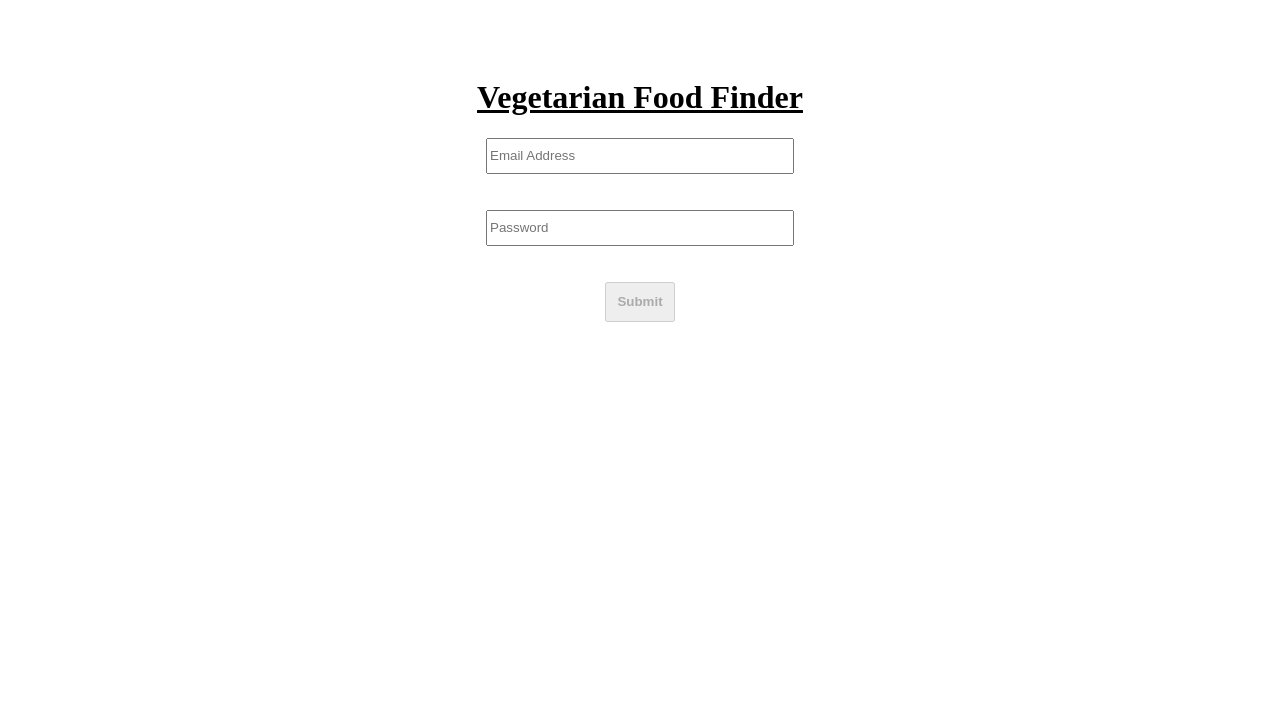
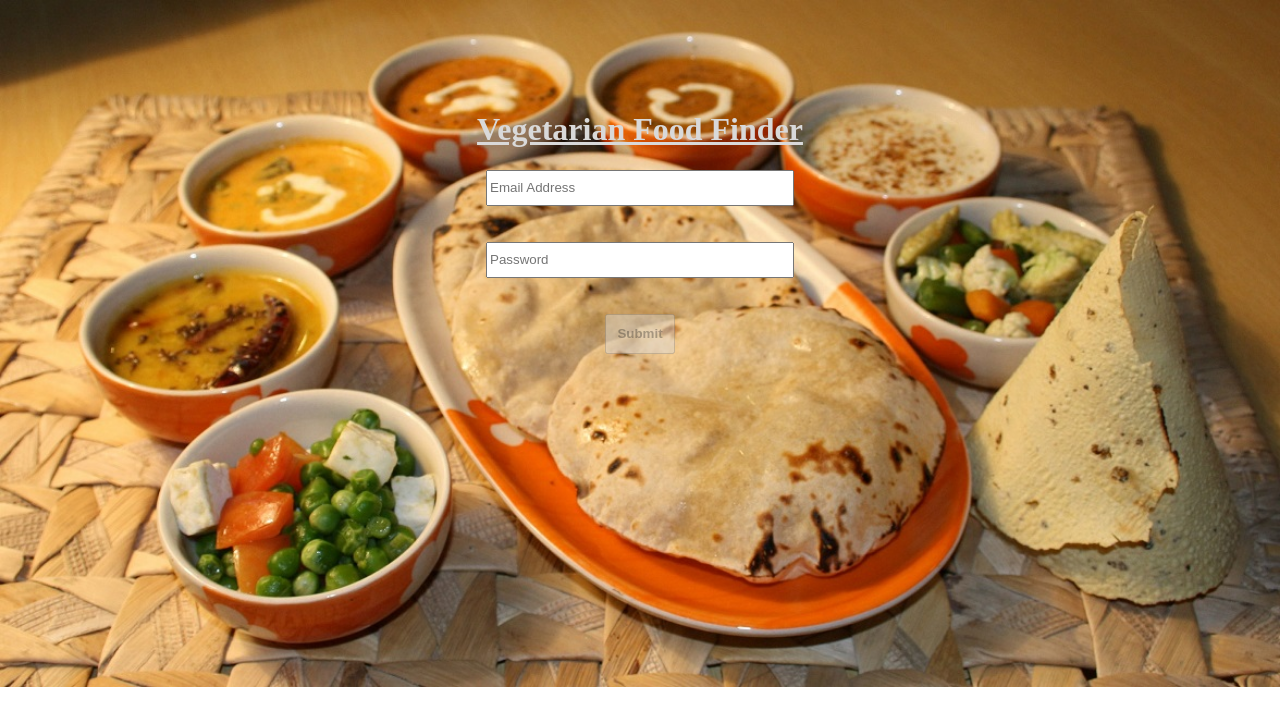
Before and after one commit to AdityaKumar774/Food-Finder, a plain HTML site: page index.html in a window 1280 px wide. Drawn offline with Linux system fonts and the light colour scheme.

Commit message:
Background Image Added

```diff
--- a/index.html
+++ b/index.html
@@ -10,25 +10,7 @@
 		<link rel="stylesheet" type="text/css" href="style.css">
 	</head>
 	<body>
-		<div class="login-content" ng-controller="loginController">
-			<div class="header-name">
-				<h1> Vegetarian Food Finder </h1>
-			</div>
-
-			<form class="loginForm" name="Form" novalidate>
-				<input type="email" placeholder="Email Address" name="email" ng-model="email" required><br>
-				<span class="validationError" ng-show="Form.email.$dirty && Form.email.$invalid">
-					<span ng-show="Form.email.$error.required">Email is required.</span>
-					<span ng-show="Form.email.$error.email">Enter a Valid email address.</span>
-				</span>
-				<br><br>
-				<input type="password" placeholder="Password" name="password" ng-model="password" required><br>
-				<span class="validationError" ng-show="Form.password.$dirty && Form.password.$invalid">
-					<span ng-show="Form.password.$error.required">Password is required.</span>
-				</span>
-				<br><br>
-				<button type="button" ng-disabled="Form.$invalid">Submit</button>
-			</form>
-		</div>
+		<div ng-view></div>
+		<div></div>
 	</body>
 </html>
--- a/main.js
+++ b/main.js
@@ -4,7 +4,7 @@ var foodFinder = angular.module('foodFinder', ['ngRoute']);
 //Configuration
 function routeConfiguration($routeProvider){
 	$routeProvider.when('/', {
-		templateUrl: 'index.html'
+		templateUrl: 'pages/loginPage.html'
 	});
 }
 
--- /dev/null
+++ b/pages/loginPage.html
@@ -0,0 +1,21 @@
+<div class="login-content" ng-controller="loginController">
+	<div class="header-name">
+		<h1> Vegetarian Food Finder </h1>
+	</div>
+
+	<form class="loginForm" name="Form" novalidate>
+		<input type="email" placeholder="Email Address" name="email" ng-model="email" required><br>
+		<span class="validationError" ng-show="Form.email.$dirty && Form.email.$invalid">
+			<span ng-show="Form.email.$error.required">Email is required.</span>
+			<span ng-show="Form.email.$error.email">Enter a Valid email address.</span>
+		</span>
+		<br><br>
+		<input type="password" placeholder="Password" name="password" minlength="6" ng-model="password" required><br>
+		<span class="validationError" ng-show="Form.password.$dirty && Form.password.$invalid">
+			<span ng-show="Form.password.$error.required">Password is required.</span>
+			<span ng-show="Form.password.$error.minlength">Minimum Length should be 6 characters.</span>
+		</span>
+		<br><br>
+		<button type="button" ng-disabled="Form.$invalid">Submit</button>
+	</form>
+</div>
--- a/style.css
+++ b/style.css
@@ -1,7 +1,15 @@
+body{
+	background-image: url(1.jpg);
+	background-size: cover;
+	background-repeat: no-repeat;
+	margin: 0 auto;
+}
+
 .header-name{
 	text-align: center;
 	text-decoration: underline;
-	padding-top: 50px;
+	padding-top: 90px;
+	color: #D9D9D9;
 }
 
 .loginForm{
@@ -21,4 +29,6 @@
 
 .validationError{
 	color: red;
+	font-size: 25px;
+	font-weight: 900;
 }
```
Also changed, not shown: 1.jpg (added), indexmain.html (deleted).
